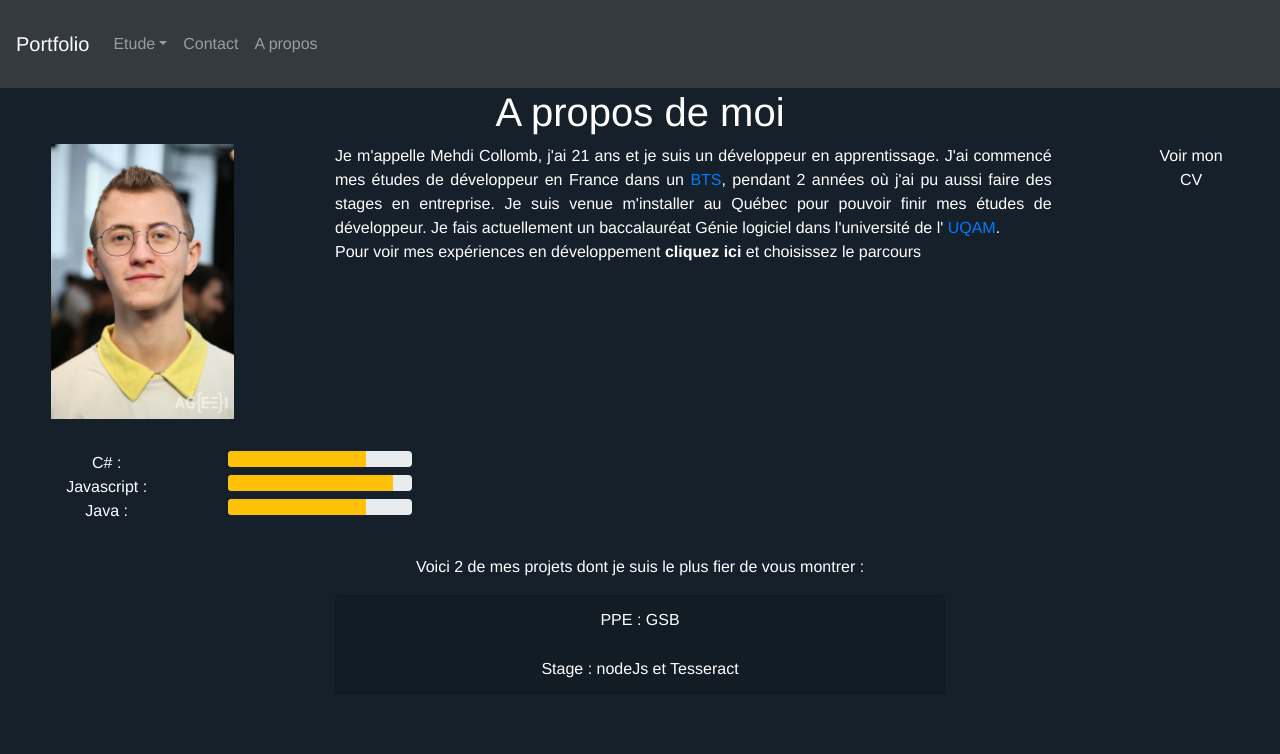
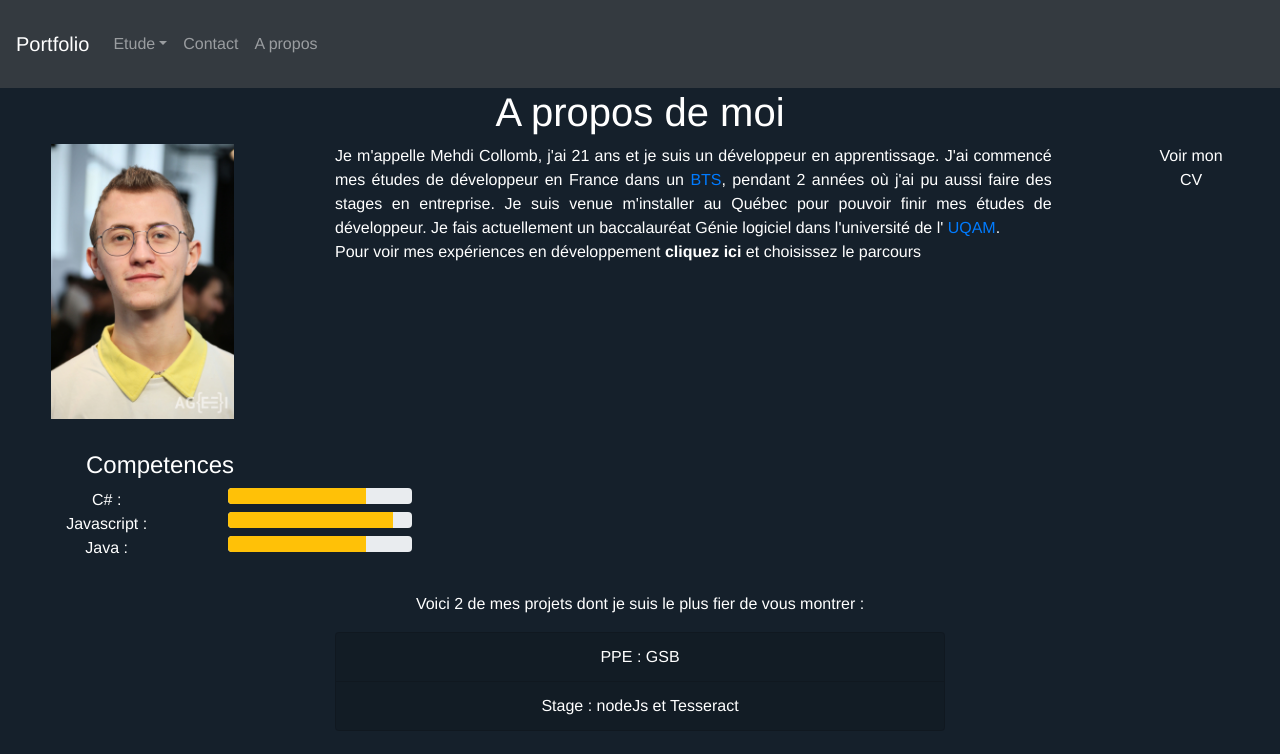
Before and after one commit to Kyowdem/Portfolio, a Vue app: page /aboutMe in a window 1280 px wide. Shown: the top 754 px of the page. Built offline with nearby package versions, Linux system fonts and the light colour scheme.

Commit message:
add container

```diff
--- a/src/views/AboutMe.vue
+++ b/src/views/AboutMe.vue
@@ -38,11 +38,18 @@
           </transition>
         </div>
       </div>
+    </div>
 
-      <div class="spacingTop">
-        <Skill v-for="skill in skills" :key="skill.name" :name="skill.name" :level="skill.level" />
+    <div class="container-fluid spacingTop">
+      <div class="row">
+        <div class="col-md-3">
+          <h4>Competences</h4>
+        </div>
       </div>
+      <Skill v-for="skill in skills" :key="skill.name" :name="skill.name" :level="skill.level" />
+    </div>
 
+    <div class="container-fluid">
       <div class="row justify-content-center myProjects spacingTop">
         <div class="col-md-12">
           <p>Voici {{projects.length}} de mes projets dont je suis le plus fier de vous montrer :</p>
```
